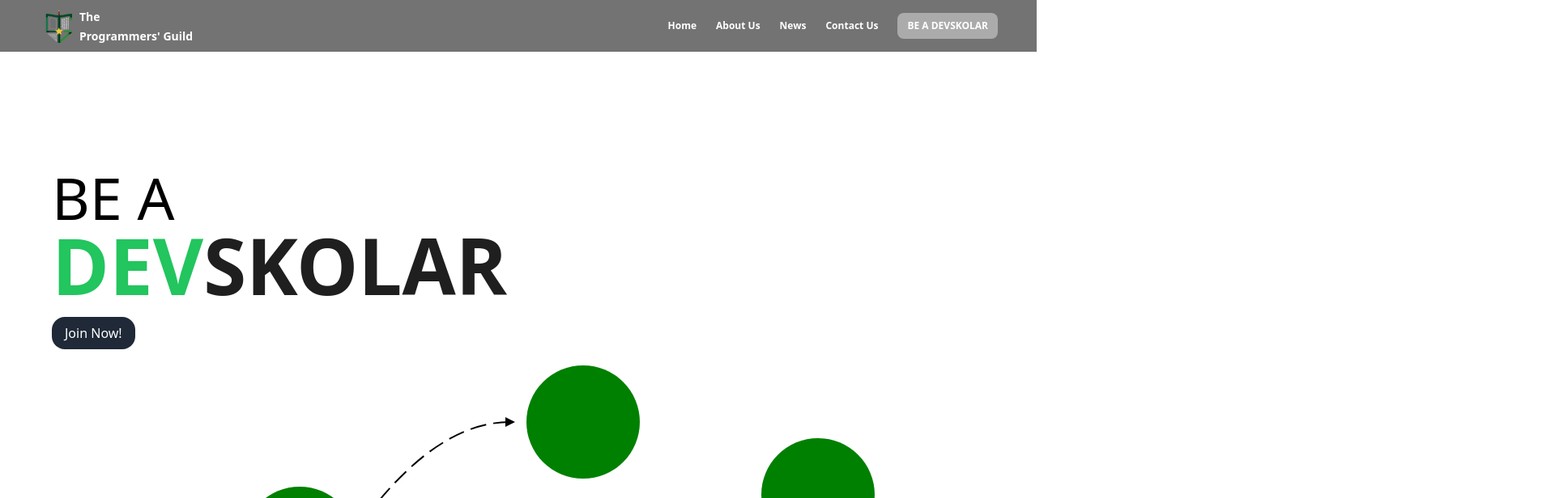
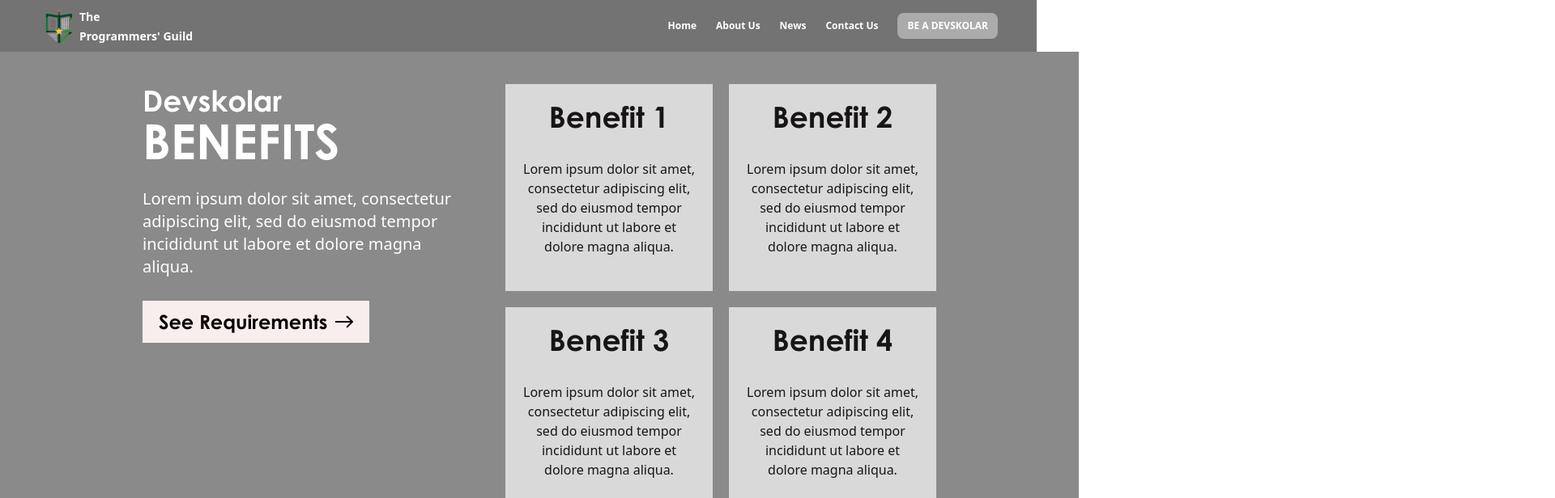
Before and after one commit to PUP-The-Programmers-Guild/TPGWebsite, a Next.js app: page /register in a window 1280 px wide. Shown: the top 616 px of the page at 81% size, 1920 px wide, since content can reach past the window. Built offline with nearby package versions, Linux system fonts and the light colour scheme; what tailwind-gradient-mask-image would draw is missing.

Commit message:
added the features of 'devskolar benefits' section of the 'be a devskolar' page.

```diff
--- a/src/pages/about.tsx
+++ b/src/pages/about.tsx
@@ -1,7 +1,14 @@
-export default function AboutPage() {
+import HeroSection from "../components/Devskolar/Hero";
+
+export default function RegisterPage() {
   return (
-    <div className="z-100 min-h-[100vh]">
-      <h1 className="text-2xl underline">About Us Page</h1>
+    <div>
+      <HeroSection
+        titleFirstPart="BE A"
+        titleSecondPart="DEV"
+        titleThirdPart="SKOLAR"
+      />
+      {/* The rest of your page content goes here */}
     </div>
   );
 }
--- a/src/pages/register.tsx
+++ b/src/pages/register.tsx
@@ -1,14 +1,83 @@
-import HeroSection from "../components/Devskolar/Hero";
+import React from "react";
 
-export default function RegisterPage() {
+export default function AboutPage() {
   return (
-    <div>
-      <HeroSection
-        titleFirstPart="BE A"
-        titleSecondPart="DEV"
-        titleThirdPart="SKOLAR"
-      />
-      {/* The rest of your page content goes here */}
+    <div className="h-620 w-1440p relative inline-flex items-start justify-start gap-16 bg-[#8A8A8A] px-44 py-10 ">
+      <div className="flex flex-col items-center gap-20">
+        <div className="flex h-80 w-96 flex-col gap-8">
+          <div className="relative flex h-28 flex-col items-start justify-start self-stretch">
+            <div className="self-stretch font-bold text-white">
+              <h1 className="font-heading text-4xl">Devskolar</h1>
+              <h1 className="font-heading text-6xl">BENEFITS</h1>
+            </div>
+            <div className="relative mt-7 flex content-start items-center self-stretch text-left font-normal">
+              <p className="text-xl text-white">
+                Lorem ipsum dolor sit amet, consectetur adipiscing elit, sed do
+                eiusmod tempor incididunt ut labore et dolore magna aliqua.
+              </p>
+            </div>
+            <div className="relative mt-7 inline-flex flex-row items-center justify-center gap-2.5 bg-[#f9eeee] px-5 py-2.5">
+              <h1 className="relative flex items-center justify-center text-center font-heading text-2xl font-bold text-[#090000]">
+                See Requirements
+              </h1>
+              <svg
+                width="22"
+                height="22"
+                viewBox="1 -5 22 10"
+                fill="none"
+                xmlns="http://www.w3.org/2000/svg"
+              >
+                <path
+                  d="M22.7071 0.707107C23.0976 0.316583 23.0976 -0.316583 22.7071 -0.707107L16.3431 -7.07107C15.9526 -7.46159 15.3195 -7.46159 14.9289 -7.07107C14.5384 -6.68054 14.5384 -6.04738 14.9289 -5.65685L20.5858 0L14.9289 5.65685C14.5384 6.04738 14.5384 6.68054 14.9289 7.07107C15.3195 7.46159 15.9526 7.46159 16.3431 7.07107L22.7071 0.707107ZM0 1H22V-1H0V1Z"
+                  fill="black"
+                />
+              </svg>
+            </div>
+          </div>
+        </div>
+      </div>
+      <div className="relative flex flex-col items-start justify-start gap-5">
+        <div className="relative flex flex-row items-start justify-start gap-5">
+          <div className="relative flex h-64 w-64 flex-col items-end justify-start gap-y-2.5 bg-[#d9d9d9] p-5">
+            <h1 className="relative items-center justify-center self-stretch text-center font-heading text-4xl font-bold text-[#181515]">
+              Benefit 1
+            </h1>
+            <p className="flex flex-1 items-center justify-center self-stretch text-center text-base font-normal text-[#1b1515]">
+              Lorem ipsum dolor sit amet, consectetur adipiscing elit, sed do
+              eiusmod tempor incididunt ut labore et dolore magna aliqua.{" "}
+            </p>
+          </div>
+          <div className="relative flex h-64 w-64 flex-col items-end justify-start gap-y-2.5 bg-[#d9d9d9] p-5">
+            <h1 className="relative items-center justify-center self-stretch text-center font-heading text-4xl font-bold text-[#181515]">
+              Benefit 2
+            </h1>
+            <p className="flex flex-1 items-center justify-center self-stretch text-center text-base font-normal text-[#1b1515]">
+              Lorem ipsum dolor sit amet, consectetur adipiscing elit, sed do
+              eiusmod tempor incididunt ut labore et dolore magna aliqua.{" "}
+            </p>
+          </div>
+        </div>
+        <div className="relative flex flex-row items-start justify-start gap-5">
+          <div className="relative flex h-64 w-64 flex-col items-end justify-start gap-y-2.5 bg-[#d9d9d9] p-5">
+            <h1 className="relative items-center justify-center self-stretch text-center font-heading text-4xl font-bold text-[#181515]">
+              Benefit 3
+            </h1>
+            <p className="flex flex-1 items-center justify-center self-stretch text-center text-base font-normal text-[#1b1515]">
+              Lorem ipsum dolor sit amet, consectetur adipiscing elit, sed do
+              eiusmod tempor incididunt ut labore et dolore magna aliqua.{" "}
+            </p>
+          </div>
+          <div className="relative flex h-64 w-64 flex-col items-end justify-start gap-y-2.5 bg-[#d9d9d9] p-5">
+            <h1 className="relative items-center justify-center self-stretch text-center font-heading text-4xl font-bold text-[#181515]">
+              Benefit 4
+            </h1>
+            <p className="flex flex-1 items-center justify-center self-stretch text-center text-base font-normal text-[#1b1515]">
+              Lorem ipsum dolor sit amet, consectetur adipiscing elit, sed do
+              eiusmod tempor incididunt ut labore et dolore magna aliqua.{" "}
+            </p>
+          </div>
+        </div>
+      </div>
     </div>
   );
 }
```
Also changed, not shown: src/pages/about-alumni.module.css (added, +133 -0 lines), src/pages/register-devskolar.module.css (added), 2 other files (tests, documents, lock files or other folders).
